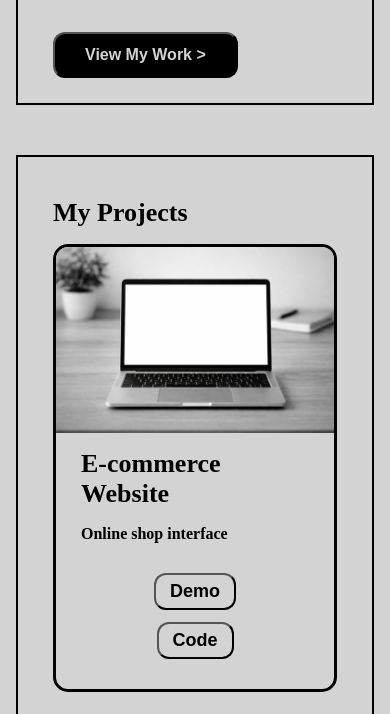
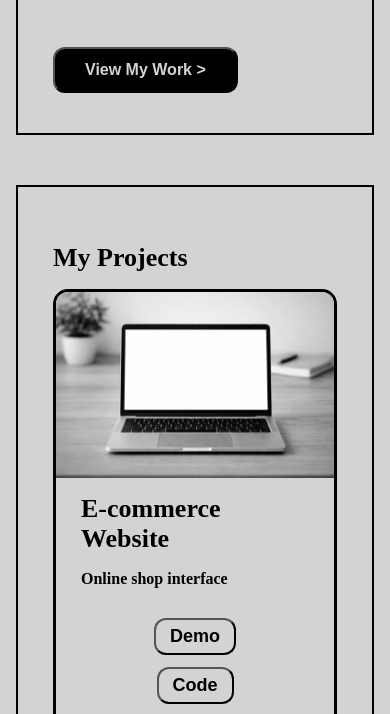
Before and after one commit to Bilalbaig-dev/Portfolio-website, a plain HTML site: page index.html in a window 390 px wide. Shown: the part 264-978 px from the top of the page. Drawn offline with Linux system fonts and the light colour scheme.

Commit message:
design fix

```diff
--- a/style.css
+++ b/style.css
@@ -19,7 +19,7 @@ body {
 }
 .content {
   width: 100%;
-  padding: 0px 50px;
+  padding: 50px 50px;
 }
 .navbar {
   display: flex;
@@ -155,7 +155,7 @@ body {
   }
 
   .content {
-    padding: 0px 30px;
+    padding: 30px 30px;
   }
 }
 @media (max-width: 833px) {
@@ -219,7 +219,7 @@ body {
   }
 
   .content {
-    padding: 0px 10px;
+    padding: 15px 10px;
   }
 
   .container {
```
